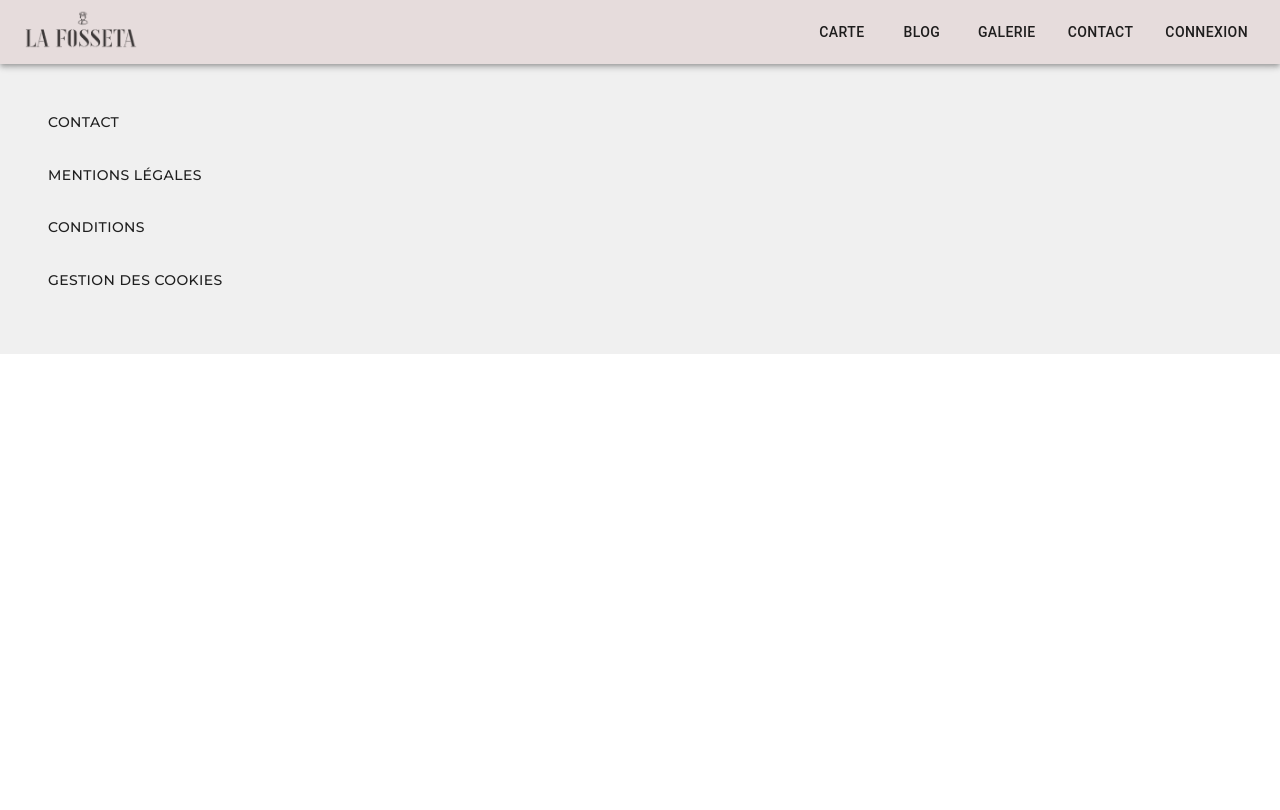
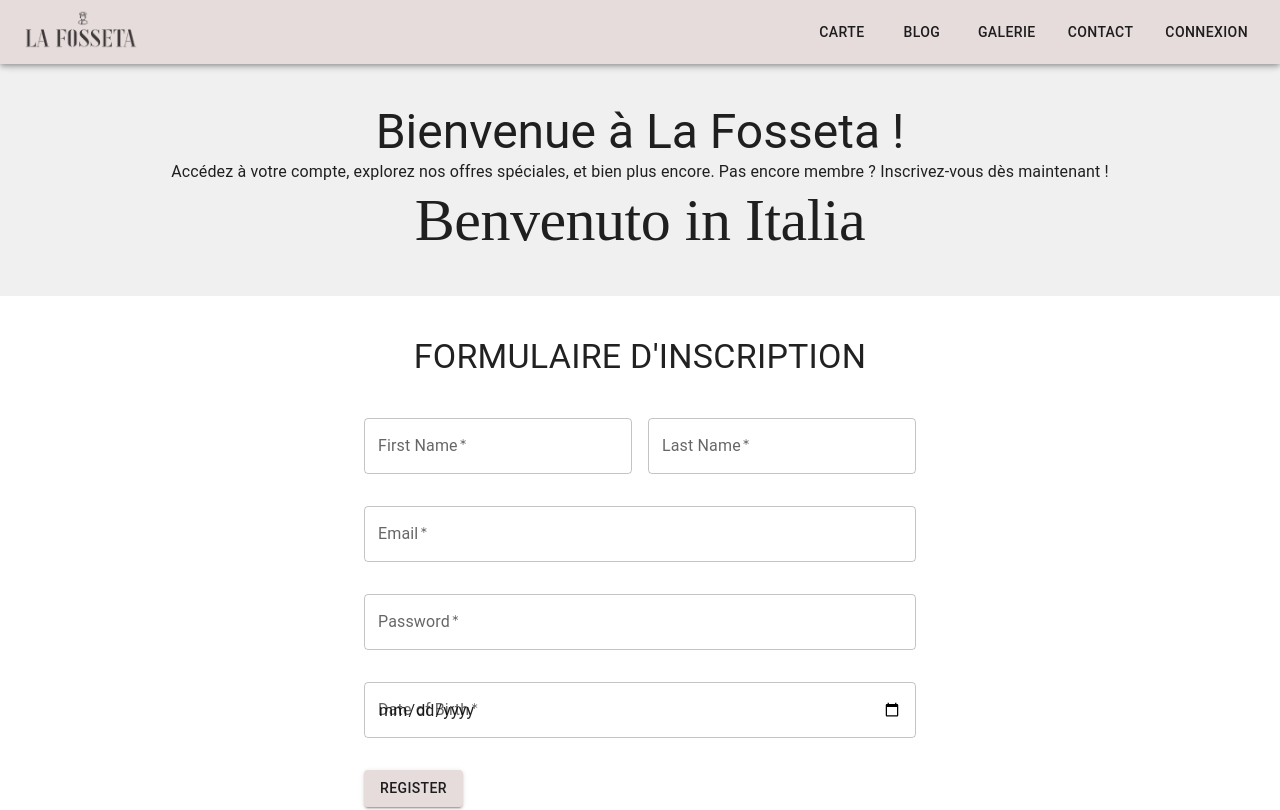
Before and after one commit to tOCHSKa/restReactTsMui, a React (Vite) app in the folder Front-ReactViteTsMUI/vite-project/: page /register in a window 1280 px wide. Shown: the top 810 px of the page. Built offline with nearby package versions, Linux system fonts and the light colour scheme; a web font is replaced by a local one.

Commit message:
Ajout LoginForm & RegisterForm 1.0

```diff
--- a/Front-ReactViteTsMUI/vite-project/index.html
+++ b/Front-ReactViteTsMUI/vite-project/index.html
@@ -3,11 +3,11 @@
 
 <head>
   <meta charset="UTF-8" />
-  <!--<link rel="icon" type="image/svg+xml" href="/vite.svg" />-->
+  <link rel="icon" type="image/svg+xml" href="/vite.svg" />
   <meta name="viewport" content="width=device-width, initial-scale=1.0" />
   <link href="https://fonts.googleapis.com/css2?family=Montserrat:ital,wght@0,100..900;1,100..900&display=swap" rel="stylesheet">
   <link href="https://fonts.googleapis.com/css2?family=Italianno&display=swap" rel="stylesheet">
-  <title>Vite + React + TS</title>
+  <title>La FOSSETA</title>
 </head>
 <body>
   <div id="root"></div>
--- a/Front-ReactViteTsMUI/vite-project/src/components/Connexion.tsx
+++ /dev/null
@@ -1,7 +0,0 @@
-const Connexion = () => {
-    return (
-        <div>Hello Connexion</div>
-    );
-};
-
-export default Connexion;
--- /dev/null
+++ b/Front-ReactViteTsMUI/vite-project/src/components/Login.tsx
@@ -0,0 +1,65 @@
+import React, { useState } from "react";
+import { TextField, Button } from "@mui/material";
+import { Link } from "react-router-dom"
+
+const Login = () => {
+    const [email, setEmail] = useState("")
+    const [password, setPassword] = useState("")
+    const [emailError, setEmailError] = useState(false)
+    const [passwordError, setPasswordError] = useState(false)
+
+    const handleSubmit = (event: React.FormEvent<HTMLFormElement>) => {
+        event.preventDefault()
+
+        setEmailError(false)
+        setPasswordError(false)
+
+        if (email == '') {
+            setEmailError(true)
+        }
+        if (password == '') {
+            setPasswordError(true)
+        }
+
+        if (email && password) {
+            console.log(email, password)
+        }
+    }
+
+    return (
+        <React.Fragment>
+            <form autoComplete="off" onSubmit={handleSubmit}>
+                {/* <h2>Formulaire de Connexion</h2> */}
+                <TextField
+                    label="Email"
+                    onChange={e => setEmail(e.target.value)}
+                    required
+                    variant="outlined"
+                    color="secondary"
+                    type="email"
+                    sx={{ mb: 3 }}
+                    fullWidth
+                    value={email}
+                    error={emailError}
+                />
+                <TextField
+                    label="Password"
+                    onChange={e => setPassword(e.target.value)}
+                    required
+                    variant="outlined"
+                    color="secondary"
+                    type="password"
+                    value={password}
+                    error={passwordError}
+                    fullWidth
+                    sx={{ mb: 3 }}
+                />
+                <Button variant="contained" color="primary" type="submit">Connexion</Button>
+
+            </form>
+            <small>Need an account? <Link to="/register">Register here</Link></small>
+        </React.Fragment>
+    );
+}
+
+export default Login;
--- /dev/null
+++ b/Front-ReactViteTsMUI/vite-project/src/components/Register.tsx
@@ -0,0 +1,88 @@
+import React, { useState } from 'react';
+import { TextField, Button, Stack } from '@mui/material';
+import { Link, useNavigate } from "react-router-dom"
+
+
+const RegisterForm = () => {
+    const [firstName, setFirstName] = useState('')
+    const [lastName, setLastName] = useState('')
+    const [email, setEmail] = useState('')
+    const [dateOfBirth, setDateOfBirth] = useState('')
+    const [password, setPassword] = useState('')
+
+    const navigate = useNavigate();
+
+    function handleSubmit(event: React.FormEvent<HTMLFormElement>) {
+        event.preventDefault();
+        console.log(firstName, lastName, email, dateOfBirth, password);
+        navigate('/connexion'); // Redirection vers la page de login
+    }
+
+    return (
+        <React.Fragment>
+            {/* <h2>Register Form</h2> */}
+            <form onSubmit={handleSubmit}>
+                <Stack spacing={2} direction="row" sx={{ marginBottom: 4 }}>
+                    <TextField
+                        type="text"
+                        variant='outlined'
+                        color='secondary'
+                        label="First Name"
+                        onChange={e => setFirstName(e.target.value)}
+                        value={firstName}
+                        fullWidth
+                        required
+                    />
+                    <TextField
+                        type="text"
+                        variant='outlined'
+                        color='secondary'
+                        label="Last Name"
+                        onChange={e => setLastName(e.target.value)}
+                        value={lastName}
+                        fullWidth
+                        required
+                    />
+                </Stack>
+                <TextField
+                    type="email"
+                    variant='outlined'
+                    color='secondary'
+                    label="Email"
+                    onChange={e => setEmail(e.target.value)}
+                    value={email}
+                    fullWidth
+                    required
+                    sx={{ mb: 4 }}
+                />
+                <TextField
+                    type="password"
+                    variant='outlined'
+                    color='secondary'
+                    label="Password"
+                    onChange={e => setPassword(e.target.value)}
+                    value={password}
+                    required
+                    fullWidth
+                    sx={{ mb: 4 }}
+                />
+                <TextField
+                    type="date"
+                    variant='outlined'
+                    color='secondary'
+                    label="Date of Birth"
+                    onChange={e => setDateOfBirth(e.target.value)}
+                    value={dateOfBirth}
+                    fullWidth
+                    required
+                    sx={{ mb: 4 }}
+                />
+                <Button variant="contained" color="primary" type="submit">Register</Button>
+            </form>
+            <small>Already have an account? <Link to="/connexion">Login Here</Link></small>
+
+        </React.Fragment>
+    )
+}
+
+export default RegisterForm;
--- a/Front-ReactViteTsMUI/vite-project/src/routes/Accueil.tsx
+++ b/Front-ReactViteTsMUI/vite-project/src/routes/Accueil.tsx
@@ -39,15 +39,6 @@ const StyledBoxTitle = styled(Box)(({ theme }) => ({
         margin: '4rem 0',
     },
 }));
-
-const images = [
-    { id: '1', title: 'Image 1', src: "/photo1.jpg" },
-    { id: '2', title: 'Image 2', src: "/photo2.jpg" },
-    { id: '3', title: 'Image 3', src: "/photo3.jpg" },
-    { id: '4', title: 'Image 4', src: "/photo4.jpg" },
-    { id: '5', title: 'Image 5', src: "/photo5.jpg" },
-    { id: '6', title: 'Image 6', src: "" },
-];
 
 
 const StyledImageGrid = styled('img')({
--- a/Front-ReactViteTsMUI/vite-project/src/routes/Blog.tsx
+++ b/Front-ReactViteTsMUI/vite-project/src/routes/Blog.tsx
@@ -1,4 +1,4 @@
-import { Box, Button, Container, FormControl, Grid, InputLabel, MenuItem, Select, Typography } from "@mui/material";
+import { Box, Container, Grid,Typography } from "@mui/material";
 import Bandeau from "../components/Bandeau";
 import { styled } from "@mui/system";
 import { theme } from "../components/theme";
--- /dev/null
+++ b/Front-ReactViteTsMUI/vite-project/src/routes/Connexion.tsx
@@ -0,0 +1,23 @@
+import { Box, Container, Typography } from '@mui/material';
+import Login from '../components/Login';
+import Bandeau from '../components/Bandeau';
+
+const Connexion = () => {
+    return (
+        <>
+            <Bandeau
+                title="Bienvenue à La Fosseta !"
+                subtitle="Accédez à votre compte, explorez nos offres spéciales, et bien plus encore. Pas encore membre ? Inscrivez-vous dès maintenant !"
+                extraText="Benvenuto in Italia"
+            />
+            <Container sx={{ width: '600px', marginBottom: '3rem' }}>
+                <Box>
+                    <Typography variant='h4' textAlign={'center'} margin={5}>FORMULAIRE DE CONNEXION</Typography>
+                    <Login />
+                </Box>
+            </Container>
+        </>
+    );
+};
+
+export default Connexion;
--- /dev/null
+++ b/Front-ReactViteTsMUI/vite-project/src/routes/Create.tsx
@@ -0,0 +1,23 @@
+import { Box, Container, FormControl, FormLabel, styled, Typography } from '@mui/material';
+import RegisterForm from '../components/Register';
+import Bandeau from '../components/Bandeau';
+
+const Create = () => {
+    return (
+        <>
+            <Bandeau
+                title="Bienvenue à La Fosseta !"
+                subtitle="Accédez à votre compte, explorez nos offres spéciales, et bien plus encore. Pas encore membre ? Inscrivez-vous dès maintenant !"
+                extraText="Benvenuto in Italia"
+            />
+            <Container sx={{ width: '600px', marginBottom: '3rem' }}>
+                <Box>
+                    <Typography variant='h4' textAlign={'center'} margin={5}>FORMULAIRE D'INSCRIPTION</Typography>
+                    <RegisterForm />
+                </Box>
+            </Container>
+        </>
+    );
+};
+
+export default Create;
--- a/Front-ReactViteTsMUI/vite-project/src/routes/Root.tsx
+++ b/Front-ReactViteTsMUI/vite-project/src/routes/Root.tsx
@@ -4,10 +4,13 @@ import Carte from './Carte';
 import Blog from './Blog';
 import Galerie from './Galerie';
 import Contact from './Contact';
-import Connexion from '../components/Connexion';
+import Connexion from './Connexion';
 import Navbar from '../components/Navbar';
 import Footer from '../components/Footer';
 import ScrollToTop from '../components/ScrollToTop';
+import Create from './Create';
+import Login from '../components/Login';
+import RegisterForm from '../components/Register';
 
 const Root: React.FC = () => {
     return (
@@ -21,6 +24,7 @@ const Root: React.FC = () => {
                 <Route path="/galerie" element={<Galerie />} />
                 <Route path="/contact" element={<Contact />} />
                 <Route path="/connexion" element={<Connexion />} />
+                <Route path="/register" element={<Create />} />
             </Routes>
             <Footer />
         </Router>
```
